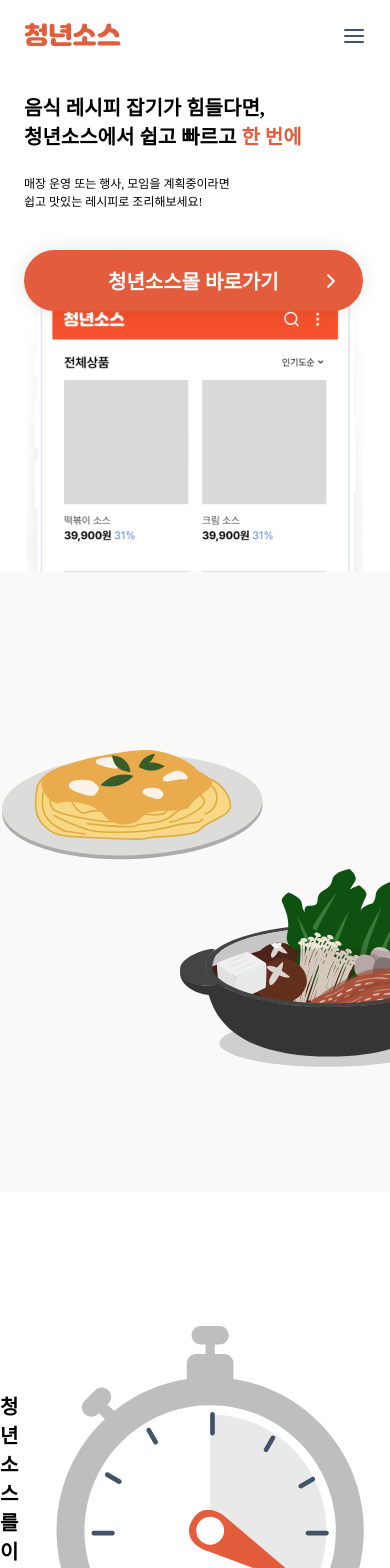
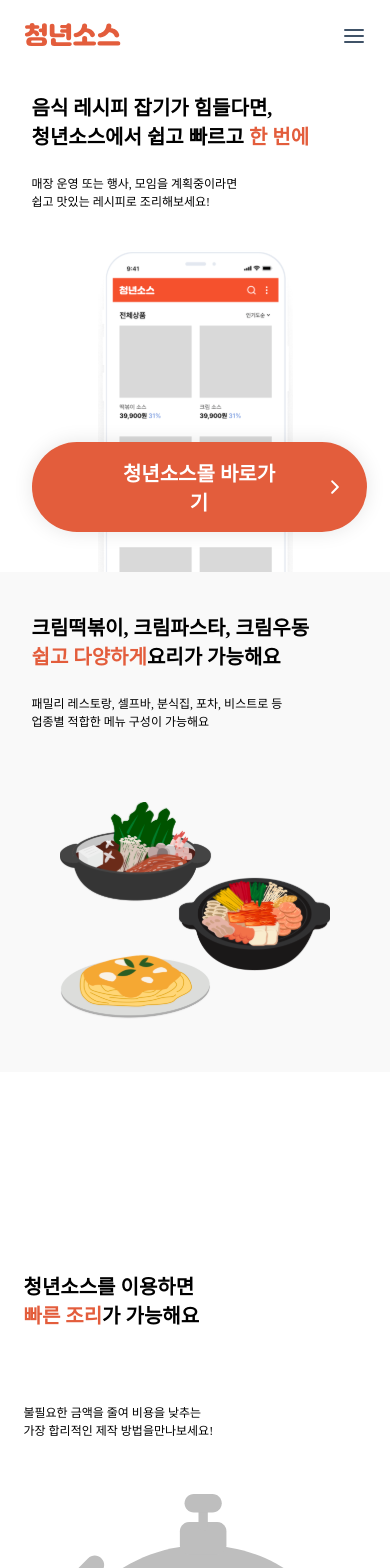
Before and after one commit to hojkim77/Reboot-FE, a Next.js app: page / in a window 390 px wide. Shown: the top 1568 px of the page. Built offline with nearby package versions, Linux system fonts and the light colour scheme.

Commit message:
mobile/index/section1 section2

```diff
--- a/components/buttons/smartStoreButton.module.scss
+++ b/components/buttons/smartStoreButton.module.scss
@@ -21,3 +21,10 @@
     line-height: normal;
   }
 }
+@media (max-width: 767px) {
+  .button {
+    .Link {
+      font-size: 16px;
+    }
+  }
+}
--- a/components/layouts/Contents.module.scss
+++ b/components/layouts/Contents.module.scss
@@ -4,3 +4,9 @@
   width: 100%;
   max-width: 1080px;
 }
+@media (max-width: 767px) {
+  .contents {
+    justify-content: start;
+    max-width: 343px;
+  }
+}
--- a/components/layouts/Header.module.scss
+++ b/components/layouts/Header.module.scss
@@ -67,7 +67,6 @@
 @media (max-width: 767px) {
   .header {
     height: 72px;
-
     .content {
       padding: 0 24px 0 24px;
       .logo {
--- a/pages/index.tsx
+++ b/pages/index.tsx
@@ -41,27 +41,16 @@ const Home: NextPage = ({}) => {
             </div>
 
             <div className={styles.img_landing_1}>
-              <object data="/images/smartStore.svg" />
+              <object
+                data="/images/smartStore.svg"
+                className={styles.img_item}
+              />
             </div>
           </Contents>
         </Section>
         {/** sectino 2 */}
         <Section id="2" className={styles.section_2}>
           <Contents className={styles.content}>
-            <div className={styles.img_landing_2}>
-              <object
-                data="/images/food_1.svg"
-                style={{ width: "inherits", height: "inherits" }}
-              />
-              <object
-                data="/images/food_2.svg"
-                style={{
-                  width: "inherits",
-                  height: "inherits",
-                  marginLeft: "180px",
-                }}
-              />
-            </div>
             <div>
               <div className={styles.text_main}>
                 크림떡볶이, 크림파스타, 크림우동
@@ -74,6 +63,9 @@ const Home: NextPage = ({}) => {
                 <br />
                 업종별 적합한 메뉴 구성이 가능해요
               </div>
+            </div>
+            <div className={styles.img_landing_2}>
+              <object data="/images/foods.svg" className={styles.img_item} />
             </div>
           </Contents>
         </Section>
@@ -108,10 +100,7 @@ const Home: NextPage = ({}) => {
         <Section id="4" className={styles.section_4}>
           <Contents className={styles.content}>
             <div className={styles.img_landing_4}>
-              <object
-                data="/images/scale.svg"
-                style={{ width: "507px", height: "332px" }}
-              />
+              <object data="/images/scale.svg" className={styles.item} />
             </div>
 
             <div>
--- a/styles/Home.module.scss
+++ b/styles/Home.module.scss
@@ -52,6 +52,10 @@
       margin-right: 115px;
       //?  section2에 가려져야함.
       z-index: -1;
+      .img_item {
+        width: inherit;
+        height: inherit;
+      }
     }
   }
 }
@@ -194,10 +198,11 @@
     //border: 1px solid black;
     .content {
       flex-direction: column;
+      position: relative;
       .text_container {
         align-self: baseline;
         margin-top: 20px;
-        margin-left: 24px;
+        margin-left: 8px;
         .text_main {
           text-align: left;
           margin-bottom: 24px;
@@ -209,6 +214,9 @@
         }
 
         .btn_compare {
+          width: 297;
+          height: 52;
+          bottom: 40px;
           position: absolute;
           text-align: left;
           margin-top: 0px;
@@ -223,34 +231,45 @@
         margin-right: 0px;
         //?  section2에 가려져야함.
         z-index: -1;
+        .img_item {
+          width: 195px;
+          height: inherit;
+        }
       }
     }
   }
 
   .section_2 {
-    height: 620px;
+    height: 500px;
     background-color: #f9f9f9;
 
     .content {
       z-index: 1;
       background-color: #f9f9f9;
+      flex-direction: column;
       .text_main {
-        align-self: end;
-        text-align: right;
-        margin-top: 200px;
-        margin-bottom: 60px;
+        align-self: flex-start;
+        text-align: left;
+        margin-top: 40px;
+        margin-bottom: 24px;
+        margin-left: 8px;
       }
 
       .text_sub {
-        align-self: end;
-        text-align: right;
+        align-self: flex-start;
+        text-align: left;
+        margin-left: 8px;
       }
     }
 
     .img_landing_2 {
       //? 오른쪽 텍스트가 밀려서 width를 줄어야했음. (왜 밀리는지 ?)
-      width: min-content;
-      margin-top: 160px;
+      align-self: center;
+      margin-top: 72px;
+      .img_item {
+        width: 270px;
+        height: 218px;
+      }
     }
   }
   .section_3 {
@@ -258,6 +277,7 @@
 
     .content {
       padding: 79px 0 0 0;
+      flex-direction: column;
 
       .text_main {
         text-align: left;
@@ -288,6 +308,7 @@
     background-color: #f9f9f9;
 
     .content {
+      flex-direction: column;
       background-color: #f9f9f9;
       .text_main {
         align-self: end;
@@ -304,6 +325,10 @@
 
     .img_landing_4 {
       margin-top: 144px;
+      .item {
+        width: 320px;
+        height: 209px;
+      }
     }
   }
 
@@ -311,6 +336,8 @@
     height: 620px;
 
     .content {
+      flex-direction: column;
+
       .text_main {
         text-align: left;
         margin-top: 200px;
--- a/styles/global.scss
+++ b/styles/global.scss
@@ -1,6 +1,6 @@
 html,
 body {
-  padding: 0;
+  padding: 100px;
   margin: 0;
 }
 
```
Also changed, not shown: public/images/foods.svg (added).
